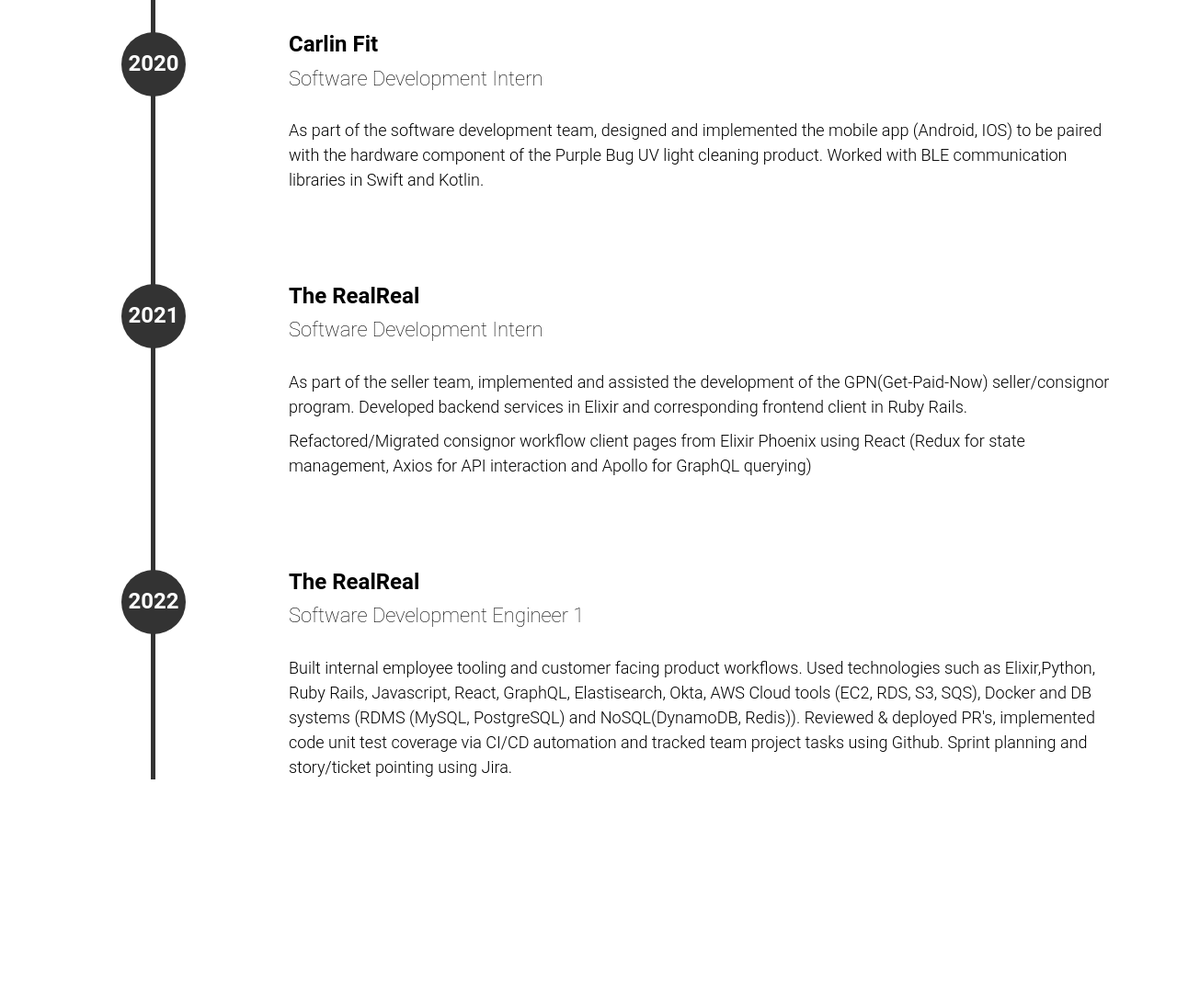
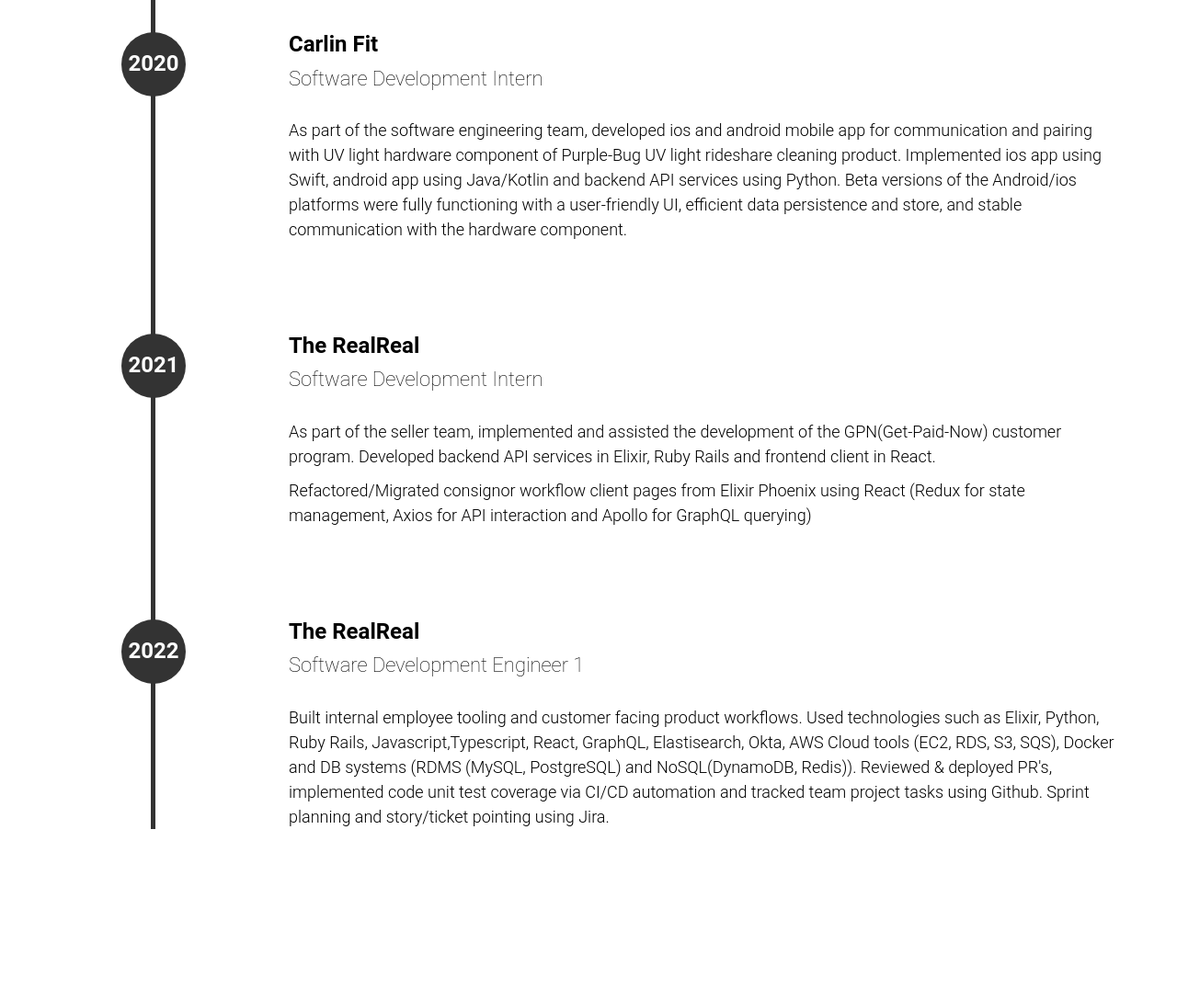
Before and after one commit to indrajeetadityaroy9/indrajeet-portfolio, a website built with Parcel: page index.html in a window 1280 px wide. Shown: the part 2120-3208 px from the top of the page at 92% size. Built offline with nearby package versions, Linux system fonts and the light colour scheme.

Commit message:
made edits

```diff
--- a/index.html
+++ b/index.html
@@ -245,7 +245,7 @@
         <div class="content">
           <h2>Carlin Fit</h2>
           <h3>Software Development Intern</h3>
-          <p>As part of the software development team, designed and implemented the mobile app (Android, IOS) to be paired with the hardware component of the Purple Bug UV light cleaning product. Worked with BLE communication libraries in Swift and Kotlin.</p>
+          <p>As part of the software engineering team, developed ios and android mobile app for communication and pairing with UV light hardware component of Purple-Bug UV light rideshare cleaning product. Implemented ios app using Swift, android app using Java/Kotlin and backend API services using Python. Beta versions of the Android/ios platforms were fully functioning with a user-friendly UI, efficient data persistence and store, and stable communication with the hardware component.</p>
         </div>
       </div>
       <div class="entry">
@@ -253,7 +253,7 @@
         <div class="content">
           <h2>The RealReal</h2>
           <h3>Software Development Intern</h3>
-          <p>As part of the seller team, implemented and assisted the development of the GPN(Get-Paid-Now) seller/consignor program. Developed backend services in Elixir and corresponding frontend client in Ruby Rails.
+          <p>As part of the seller team, implemented and assisted the development of the GPN(Get-Paid-Now) customer program. Developed backend API services in Elixir, Ruby Rails and frontend client in React.
           <br>
           <p>Refactored/Migrated consignor workflow client pages from Elixir Phoenix using React (Redux for state management, Axios for API interaction and Apollo for GraphQL querying)</p>
           </p>
@@ -264,7 +264,7 @@
         <div class="content">
           <h2>The RealReal</h2>
           <h3>Software Development Engineer 1</h3>
-          <p>Built internal employee tooling and customer facing product workflows. Used technologies such as Elixir,Python, Ruby Rails, Javascript, React, GraphQL, Elastisearch, Okta, AWS Cloud tools (EC2, RDS, S3, SQS), Docker and DB systems (RDMS (MySQL, PostgreSQL) and NoSQL(DynamoDB, Redis)). Reviewed & deployed PR's, implemented code unit test coverage via CI/CD automation and tracked team project tasks using Github. Sprint planning and story/ticket pointing using Jira.</p>
+          <p>Built internal employee tooling and customer facing product workflows. Used technologies such as Elixir, Python, Ruby Rails, Javascript,Typescript, React, GraphQL, Elastisearch, Okta, AWS Cloud tools (EC2, RDS, S3, SQS), Docker and DB systems (RDMS (MySQL, PostgreSQL) and NoSQL(DynamoDB, Redis)). Reviewed & deployed PR's, implemented code unit test coverage via CI/CD automation and tracked team project tasks using Github. Sprint planning and story/ticket pointing using Jira.</p>
         </div>
       </div>
     </div>
```
Also changed, not shown: 2 other files.
